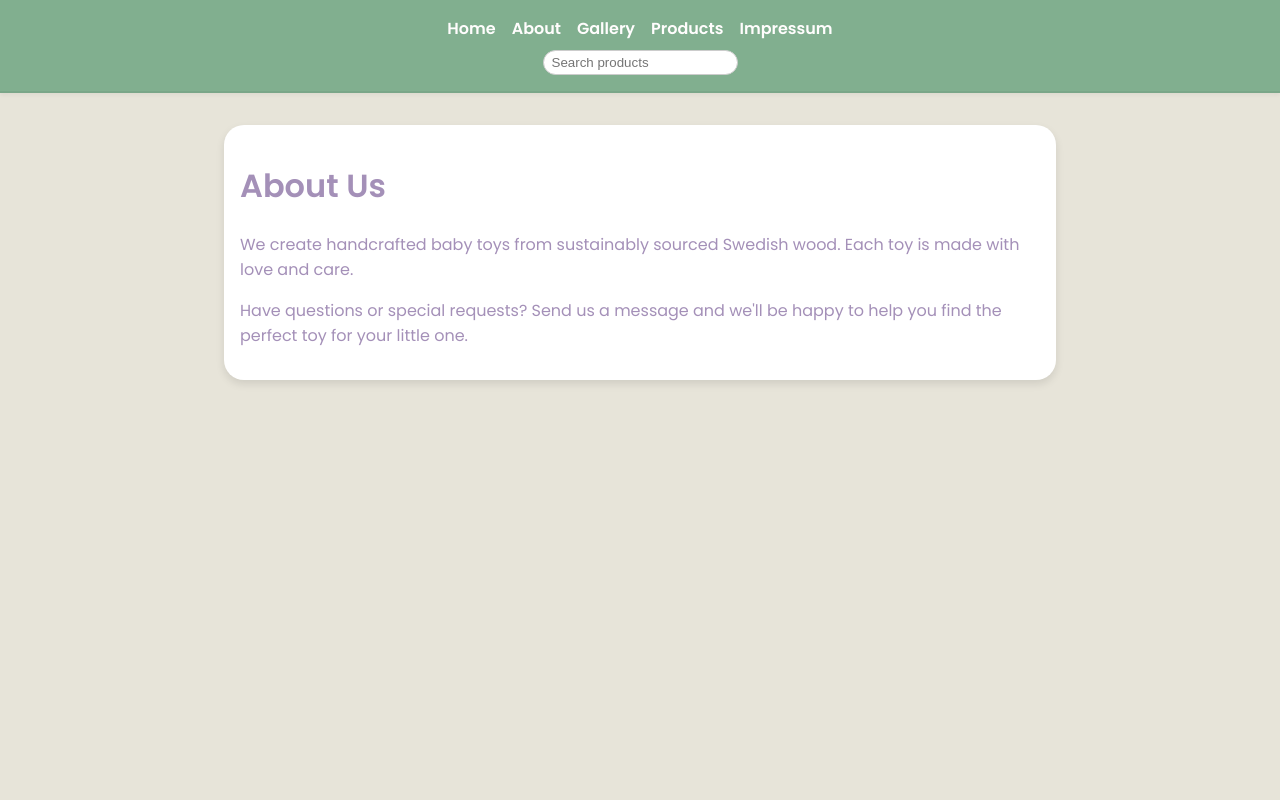
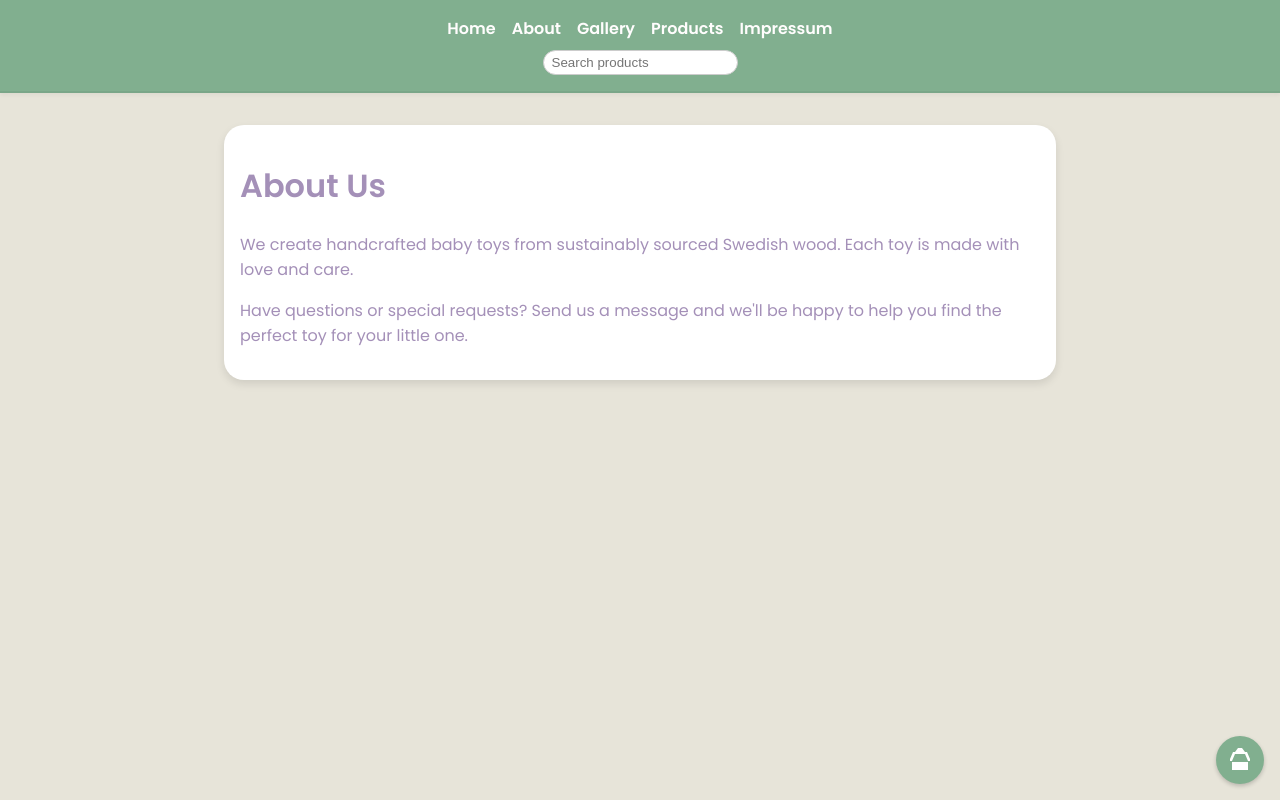
Before and after one commit to potatozepp/Lillabjorn, a Next.js app: page /about in a window 1280 px wide. Built offline with nearby package versions, Linux system fonts and the light colour scheme.

Commit message:
Add floating shopping basket icon

```diff
--- /dev/null
+++ b/components/BasketIcon.js
@@ -0,0 +1,28 @@
+import { useState } from 'react'
+
+export default function BasketIcon() {
+  const [open, setOpen] = useState(false)
+
+  return (
+    <>
+      <button
+        className="basket-button"
+        aria-label="Shopping basket"
+        onClick={() => setOpen(!open)}
+      >
+        <svg
+          viewBox="0 0 24 24"
+          xmlns="http://www.w3.org/2000/svg"
+          aria-hidden="true"
+        >
+          <path d="M7 4h-2l-3 7v2h2l3-7h10l3 7h2v-2l-3-7h-2l-3-4h-4l-3 4zM4 14h16v8h-16v-8z" fill="currentColor"/>
+        </svg>
+      </button>
+      {open && (
+        <div className="basket">
+          <p>Your basket is empty.</p>
+        </div>
+      )}
+    </>
+  )
+}
--- a/pages/_app.js
+++ b/pages/_app.js
@@ -1,5 +1,11 @@
 import '../styles/globals.css'
+import BasketIcon from '../components/BasketIcon'
 
 export default function App({ Component, pageProps }) {
-  return <Component {...pageProps} />
+  return (
+    <>
+      <Component {...pageProps} />
+      <BasketIcon />
+    </>
+  )
 }
--- a/styles/globals.css
+++ b/styles/globals.css
@@ -82,3 +82,38 @@ h1 {
   border-radius: var(--corner-radius);
   border: 1px solid #ccc;
 }
+
+
+/* Floating basket button */
+.basket-button {
+  position: fixed;
+  bottom: 1rem;
+  right: 1rem;
+  background-color: var(--accent-color);
+  color: #fff;
+  border: none;
+  border-radius: 50%;
+  width: 48px;
+  height: 48px;
+  display: flex;
+  align-items: center;
+  justify-content: center;
+  cursor: pointer;
+  box-shadow: 0 2px 4px rgba(0, 0, 0, 0.2);
+}
+
+.basket-button svg {
+  width: 24px;
+  height: 24px;
+  fill: currentColor;
+}
+
+.basket {
+  position: fixed;
+  bottom: 4rem;
+  right: 1rem;
+  background: #fff;
+  border-radius: var(--corner-radius);
+  box-shadow: 0 2px 4px rgba(0, 0, 0, 0.2);
+  padding: 1rem;
+}
```
